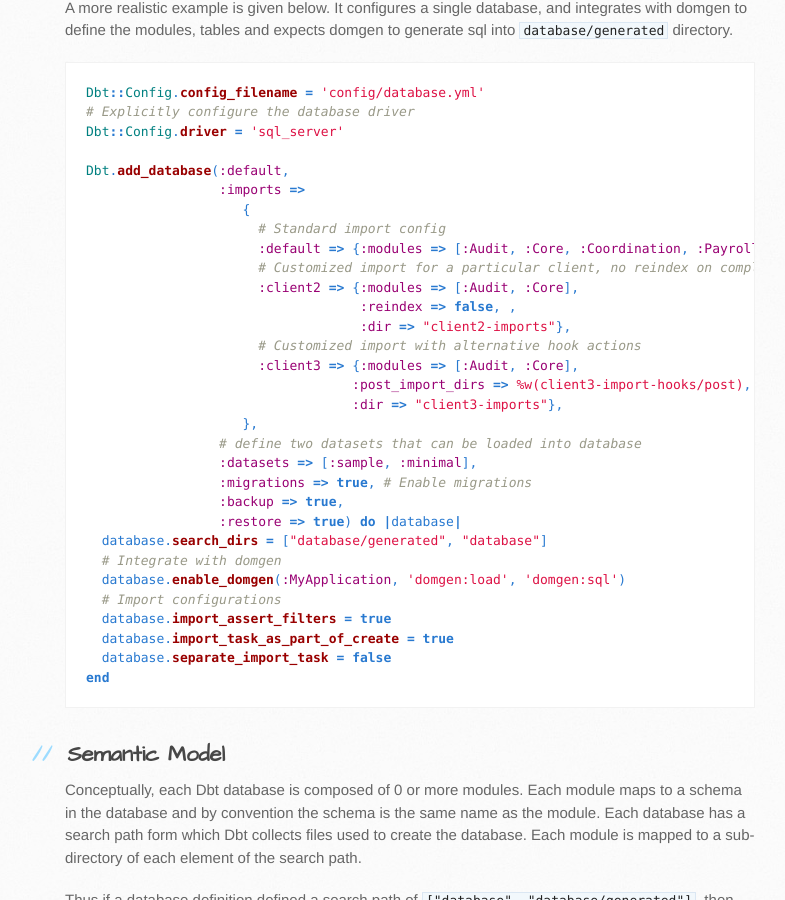
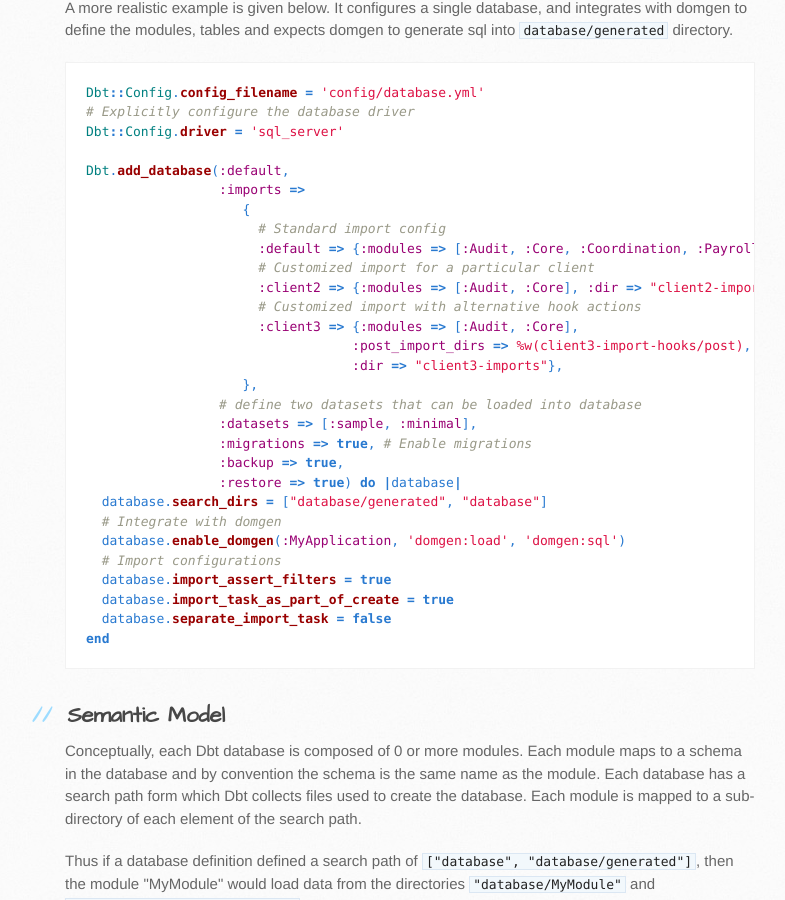
Before and after one commit to realityforge/dbt, a Jekyll site: the page built from index.html, in a window 1280 px wide and 900 px high, scrolled down 1300 px. Shown: the whole window, without its empty margins (105-890 px from the left). Built offline with Jekyll 4.4.1, drawn with Linux system fonts in a browser that asks for light colours.

Commit message:
Remove reindex option

```diff
--- a/index.html
+++ b/index.html
@@ -80,10 +80,8 @@ Dbt.add_database(:default,
                     {
                       # Standard import config
                       :default => {:modules => [:Audit, :Core, :Coordination, :Payroll]},
-                      # Customized import for a particular client, no reindex on complete
-                      :client2 => {:modules => [:Audit, :Core],
-                                   :reindex => false, ,
-                                   :dir => "client2-imports"},
+                      # Customized import for a particular client
+                      :client2 => {:modules => [:Audit, :Core], :dir => "client2-imports"},
                       # Customized import with alternative hook actions
                       :client3 => {:modules => [:Audit, :Core],
                                   :post_import_dirs => %w(client3-import-hooks/post),
```
